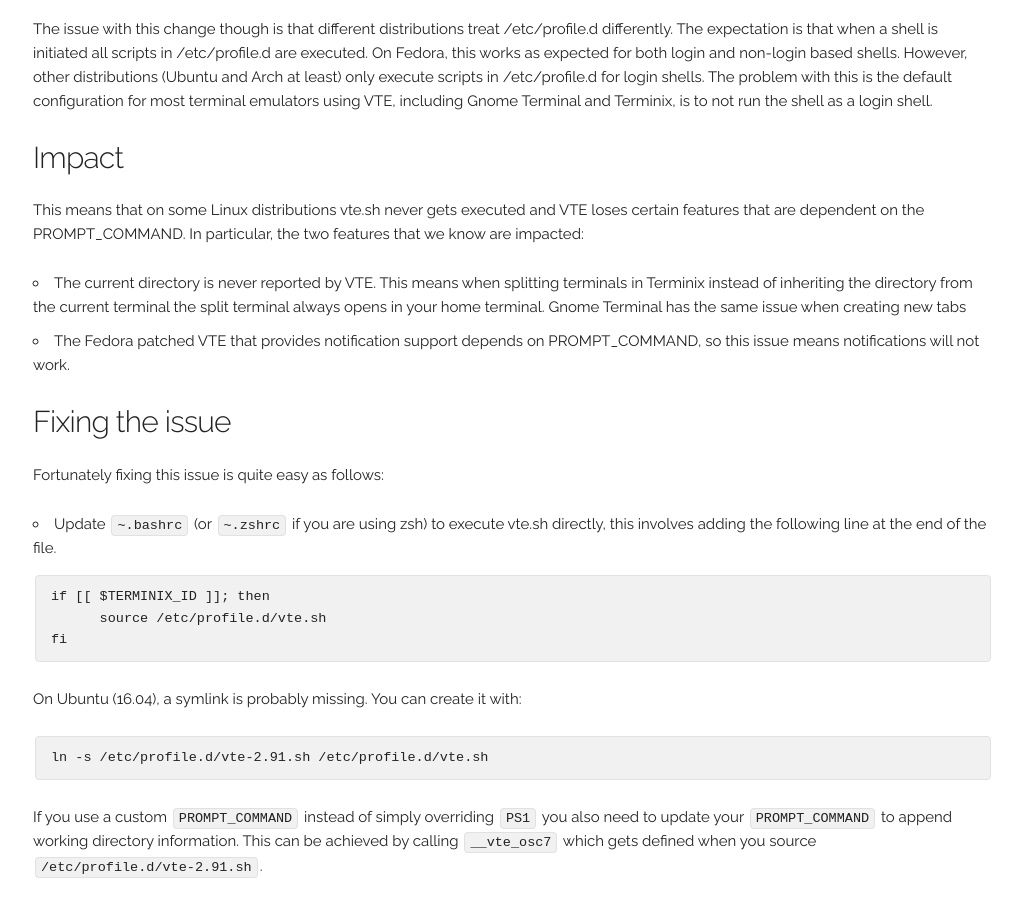
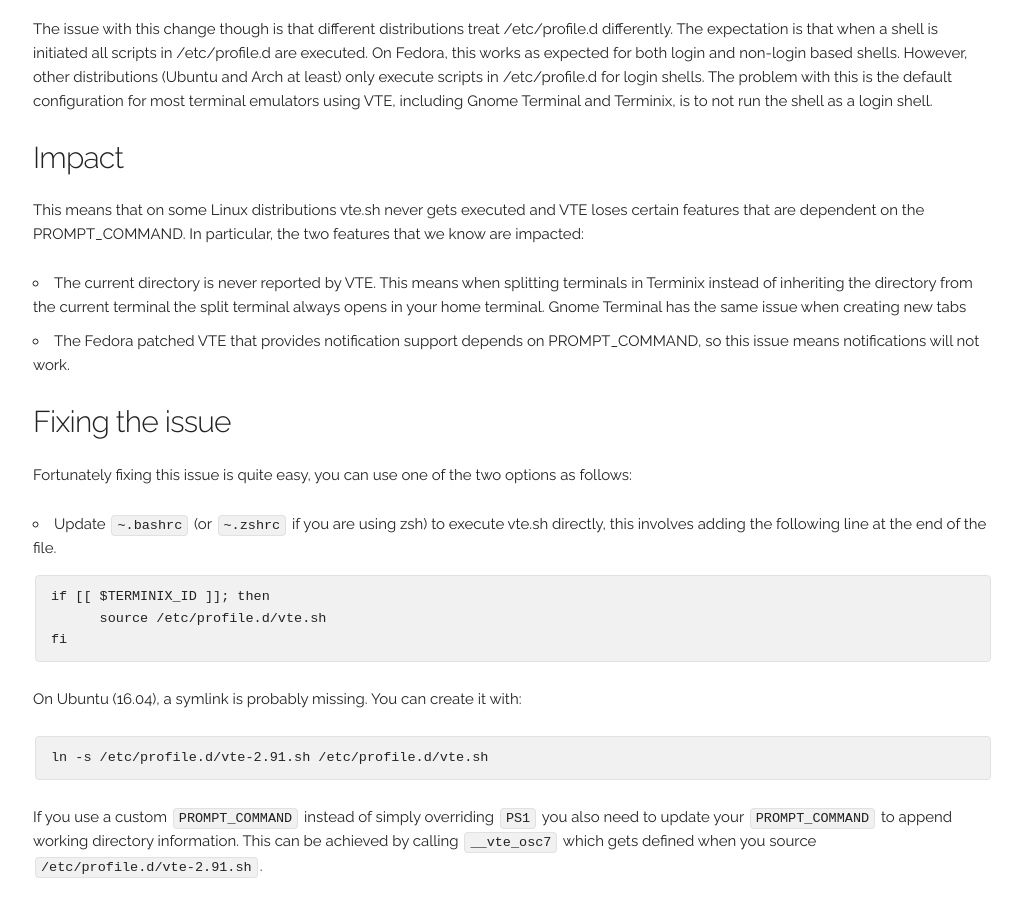
Before and after one commit to gnunn1/tilix-web, a Jekyll site: the page built from _manual/vteconfig.md, in a window 1280 px wide. Shown: the part 347-1249 px from the top of the page, without its empty margins (127-1149 px from the left). Built offline with Jekyll 4.4.1, drawn with Linux system fonts in a browser that asks for light colours; nearby versions of some CDN libraries.

Commit message:
Make it clear fix has two options

````diff
--- a/_manual/vteconfig.md
+++ b/_manual/vteconfig.md
@@ -20,7 +20,7 @@ This means that on some Linux distributions vte.sh never gets executed and VTE l
 
 #### Fixing the issue
 
-Fortunately fixing this issue is quite easy as follows:
+Fortunately fixing this issue is quite easy, you can use one of the two options as follows:
 
 * Update ```~.bashrc``` (or ```~.zshrc``` if you are using zsh) to execute vte.sh directly, this involves adding the following line at the end of the file.
 ```
````
